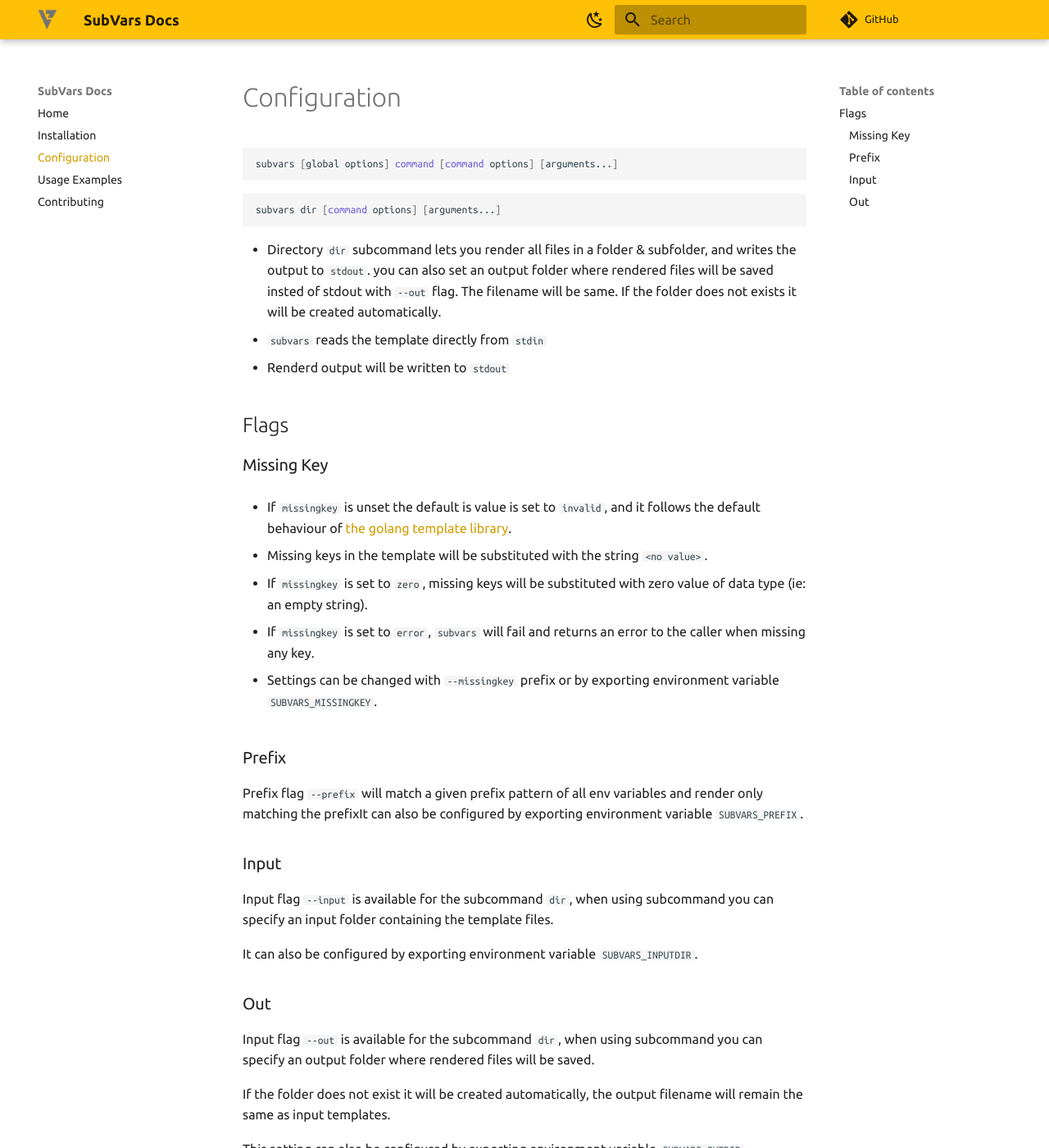
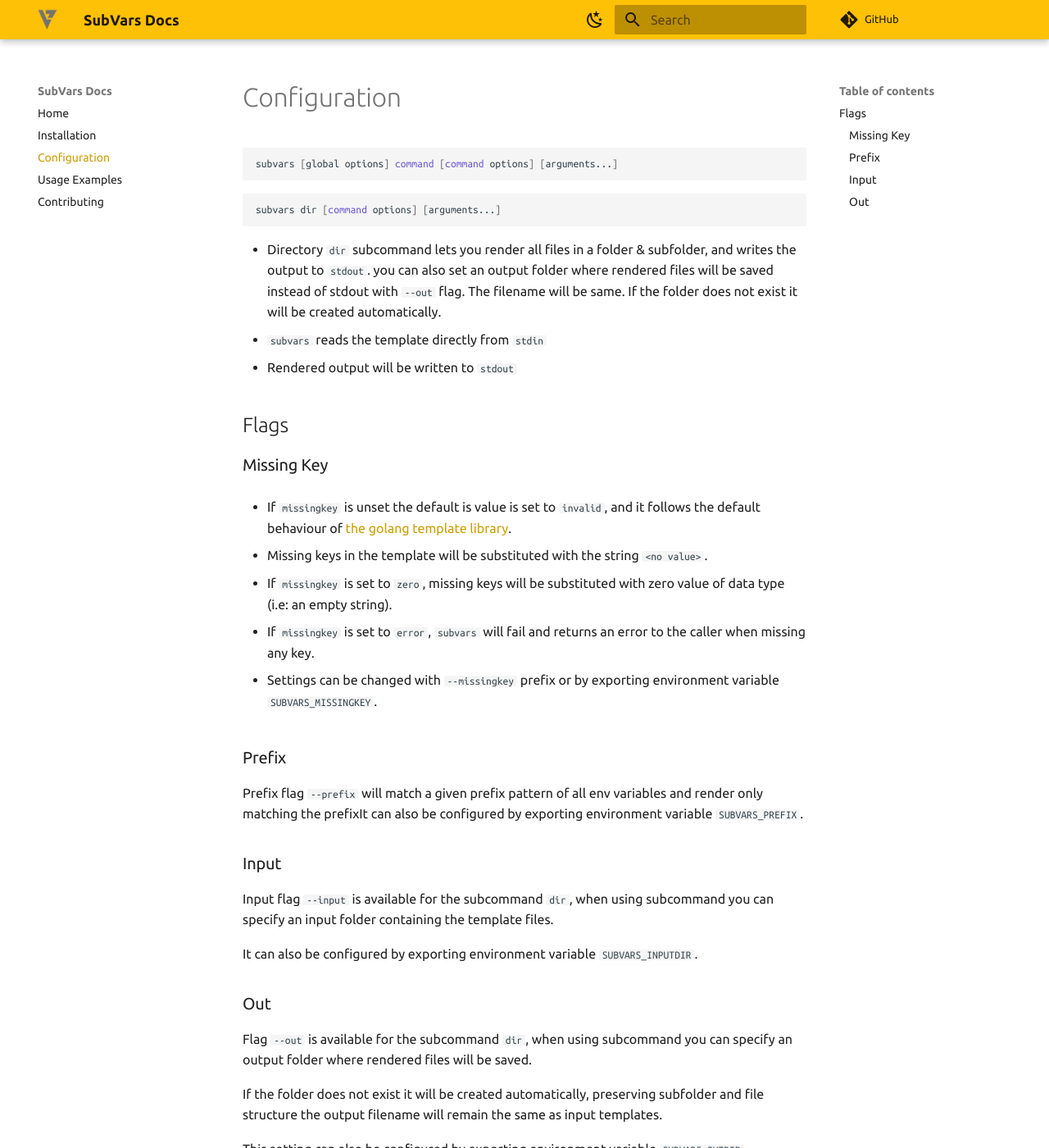
Before and after one commit to TektonOps/subvars, an MkDocs documentation site: the page built from docs/02-configuration.md, in a window 1280 px wide and 1400 px high. Shown: the whole window at 82% size. Built offline with MkDocs 1.6.1 and Material for MkDocs 9.7.7, drawn with Linux system fonts in a browser that asks for light colours; comment, search, counter and statistics services are not loaded.

Commit message:
docs: update docs for ouput folder

````diff
--- a/docs/02-configuration.md
+++ b/docs/02-configuration.md
@@ -9,9 +9,9 @@
 ```
 
 * Directory `dir` subcommand lets you render all files in a folder & subfolder, and writes the output to `stdout`.
-  you can also set an output folder where rendered files will be saved insted of stdout with `--out` flag. The filename will be same. If the folder does not exists it will be created automatically.
+  you can also set an output folder where rendered files will be saved instead of stdout with `--out` flag. The filename will be same. If the folder does not exist it will be created automatically.
 * `subvars` reads the template directly from `stdin`
-* Renderd output will be written to `stdout`
+* Rendered output will be written to `stdout`
 
 ## Flags
 
@@ -22,8 +22,7 @@
 
 * Missing keys in the template will be substituted with the string `<no value>`.
 
-* If `missingkey` is set to `zero`, missing keys will be substituted with zero value of data type (ie: an empty
-  string).
+* If `missingkey` is set to `zero`, missing keys will be substituted with zero value of data type (i.e: an empty string).
 
 * If `missingkey` is set to `error`, `subvars` will fail and
   returns an error to the caller when missing any key.
@@ -41,9 +40,11 @@
 
 
 ### Out
-Input flag `--out` is available for the subcommand `dir`, when using subcommand you can specify an output folder where rendered files will be saved.
+Flag `--out` is available for the subcommand `dir`, when using subcommand you can specify an output folder
+where rendered files will be saved.
 
-If the folder does not exist it will be created automatically, the output filename will remain the same as input templates.
+If the folder does not exist it will be created automatically, preserving subfolder and file structure
+the output filename will remain the same as input templates.
 
 This setting can also be configured by exporting environment variable `SUBVARS_OUTDIR`.
 
````
Also changed, not shown: README.md (+1 -1 lines).
